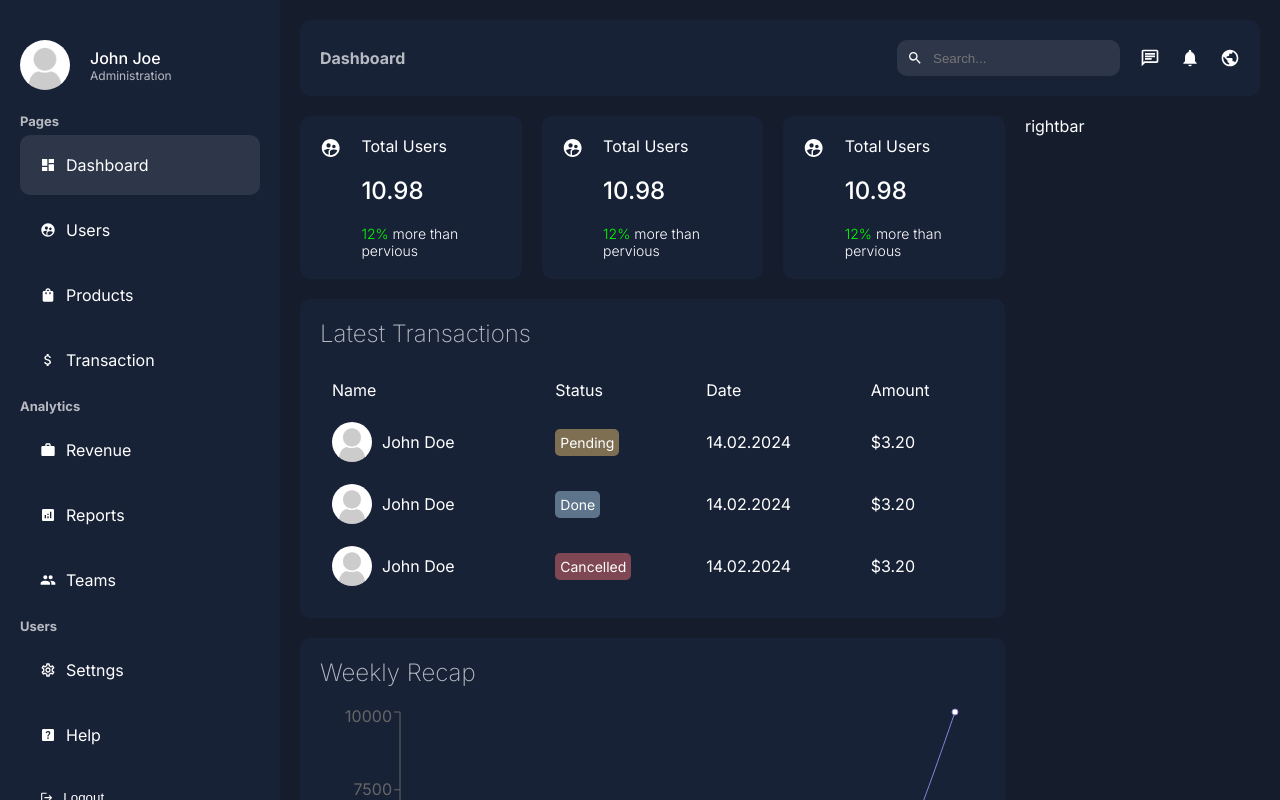
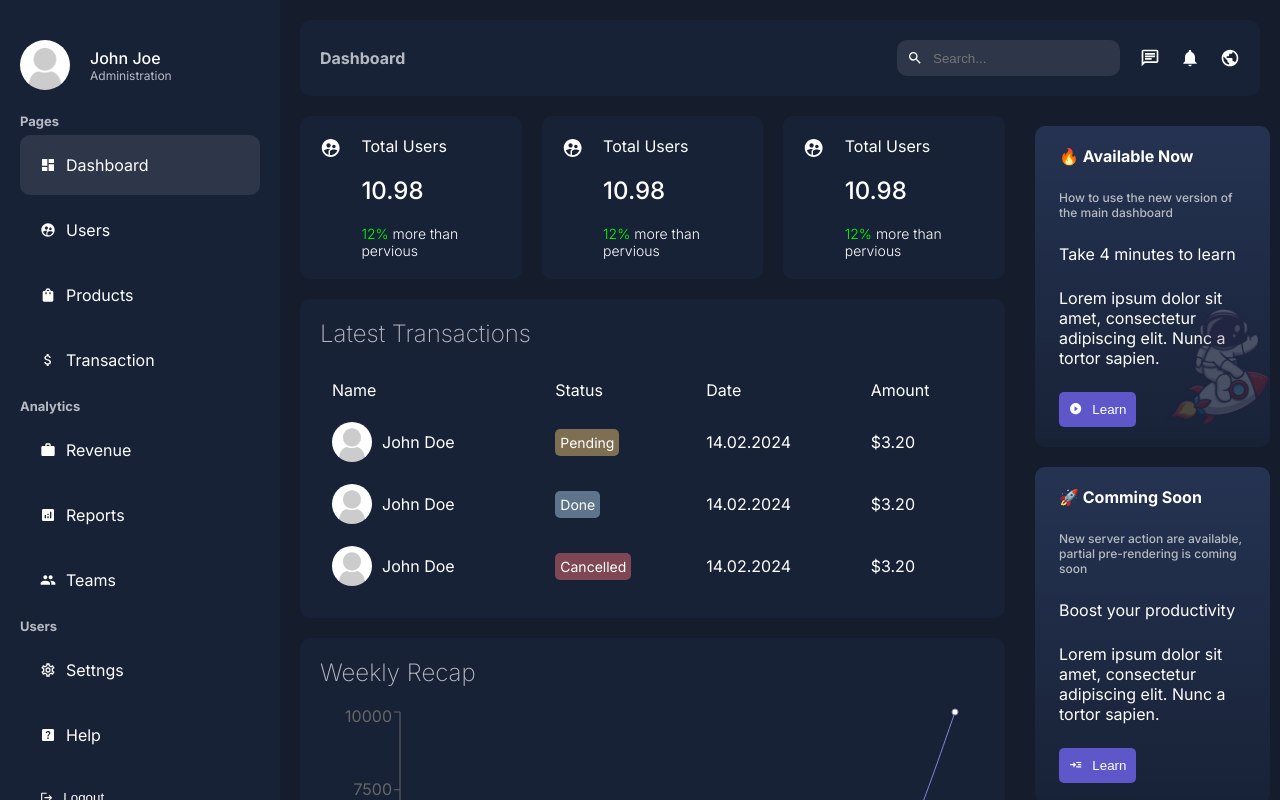
Before and after one commit to pranavo72bex/nextjs-admin, a Next.js app: page /dashboard in a window 1280 px wide. Shown: the top 800 px of the page. Built offline with nearby package versions, Linux system fonts and the light colour scheme.

Commit message:
feat: rightbar

```diff
--- a/app/ui/dashboard/rightbar/rightbar.jsx
+++ b/app/ui/dashboard/rightbar/rightbar.jsx
@@ -1,9 +1,46 @@
+import { MdPlayCircleFilled, MdReadMore } from "react-icons/md"
 import styles from "./rightbar.module.css"
+import Image from "next/image"
 
 const Rightbar = () => {
     return (
         <div className={styles.container}>
-            rightbar
+            <div className={styles.item}>
+                <div className={styles.bgContainer}>
+                    <Image src="/astronaut.png" alt="" fill className={styles.bgImage} />
+                </div>
+                <div className={styles.texts}>
+                    <span className={styles.notification}>🔥 Available Now</span>
+                    <h3 className={styles.title}>How to use the new version of the main dashboard</h3>
+                    <span className={styles.subtitle}>Take 4 minutes to learn</span>
+                    <p className={styles.desc}>
+                        Lorem ipsum dolor sit amet, consectetur adipiscing elit. Nunc a tortor sapien.
+                    </p>
+                    <button className={styles.button}>
+                        <MdPlayCircleFilled />
+                        Learn
+                    </button>
+                </div>
+
+
+            </div>
+            <div className={styles.item}>
+
+                <div className={styles.texts}>
+                    <span className={styles.notification}>🚀 Comming Soon</span>
+                    <h3 className={styles.title}>New server action are available, partial pre-rendering is coming soon</h3>
+                    <span className={styles.subtitle}>Boost your productivity</span>
+                    <p className={styles.desc}>
+                        Lorem ipsum dolor sit amet, consectetur adipiscing elit. Nunc a tortor sapien.
+                    </p>
+                    <button className={styles.button}>
+                        <MdReadMore />
+                        Learn
+                    </button>
+                </div>
+
+
+            </div>
         </div>
     )
 }
--- a/app/ui/dashboard/rightbar/rightbar.module.css
+++ b/app/ui/dashboard/rightbar/rightbar.module.css
@@ -0,0 +1,53 @@
+.container {
+    position: fixed;
+    margin: 10px;
+}
+
+.item {
+    position: relative;
+    background: linear-gradient(to top, #182237, #253352);
+    padding: 20px 24px;
+    border-radius: 10px;
+    margin-bottom: 20px;
+}
+
+.bgContainer {
+    position: absolute;
+    bottom: 0;
+    right: 0;
+    width: 50%;
+    height: 50%;
+}
+
+.bgImage {
+    object-fit: contain;
+    opacity: 0.2;
+}
+
+.texts {
+    display: flex;
+    flex-direction: column;
+    gap: 24px;
+}
+
+.notification {
+    font-weight: bold;
+}
+
+.title {
+    font-weight: 500;
+    font-size: 12px;
+    color: var(--textSoft);
+}
+
+.button {
+    padding: 10px;
+    display: flex;
+    background-color: #5d57c9;
+    color: white;
+    border: none;
+    border-radius: 5px;
+    cursor: pointer;
+    width: max-content;
+    gap: 10px;
+}
```
